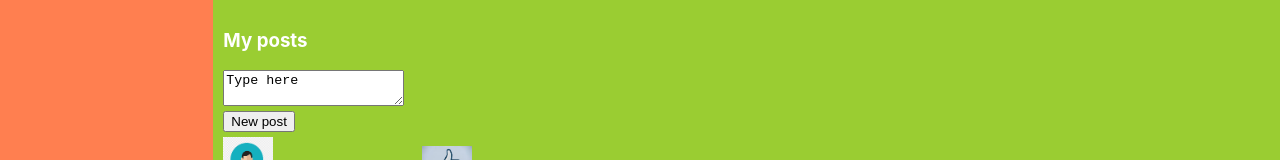
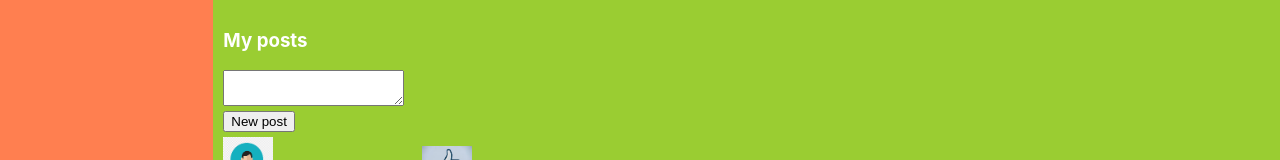
Before and after one commit to demtr/Samuray, a React (Create React App) app: page /profile in a window 1280 px wide. Shown: the part 414-574 px from the top of the page. Built offline with nearby package versions, Linux system fonts and the light colour scheme.

Commit message:
L32 was made

```diff
--- a/src/App.js
+++ b/src/App.js
@@ -18,7 +18,7 @@ function App(p) {
                 <Navbar/>
                 <div className="App-container-content">
                     <Route path="/dialogs" render={() => <Dialogs state={p.state.dialogBlock}/>}/>
-                    <Route path="/profile" render={() => <Profile state={p.state.profileBlock}/>}/>
+                    <Route path="/profile" render={() => <Profile state={p.state.profileBlock} addPost={p.addPost}/>}/>
                     <Route path="/news" component={News}/>
                     <Route path="/music" component={Music}/>
                     <Route path="/settings" component={Settings}/>
--- a/src/components/Dialogs/Dialogs.jsx
+++ b/src/components/Dialogs/Dialogs.jsx
@@ -13,6 +13,8 @@ const Dialogs = (p) => {
             </div>
             <div className={c.messages}>
                 {msgDataComp}
+                <textarea/>
+                <button>Отправить</button>
             </div>
         </div>
     );
--- a/src/components/Profile/MyPosts/MyPosts.jsx
+++ b/src/components/Profile/MyPosts/MyPosts.jsx
@@ -1,17 +1,22 @@
 import c from "./MyPosts.module.css";
 import Post from "./Post/Post";
+import React from "react";
 
 const MyPosts = (p) => {
-    debugger;
-    const myPostsComp = (p.postList).map(el => <Post message={el.message} lcount={el.lcount}/>);
+    // debugger;
+    const myPostsComp = p.postList.map(el => <Post message={el.message} lcount={el.lcount}/>);
+    let newTextRef = React.createRef();
+    const newPost = () => {
+        p.addPost(newTextRef.current.value)
+    };
 
     return (
         <div className={c.theBlock}>
 
             <h3 className={c.item}>My posts</h3>
-            <div><textarea className={c.new}>Type here</textarea></div>
+            <div><textarea ref={newTextRef} className={c.new}/></div>
             <div>
-                <button>New post</button>
+                <button onClick={newPost}>New post</button>
             </div>
             <div className={c.posts}>
                 {myPostsComp}
--- a/src/components/Profile/MyPosts/MyPosts.module.css
+++ b/src/components/Profile/MyPosts/MyPosts.module.css
@@ -7,3 +7,6 @@
 .posts {
     padding-top: 5px;
 }
+.new {
+    color: red;
+}
--- a/src/components/Profile/Profile.jsx
+++ b/src/components/Profile/Profile.jsx
@@ -7,7 +7,7 @@ debugger;
     return (
         <div>
             <img src={pic1} alt="pic"/>
-            <MyPosts postList={p.state.anyPosts}/>
+            <MyPosts postList={p.state.anyPosts} addPost={p.addPost}/>
         </div>
     );
 }
--- a/src/index.js
+++ b/src/index.js
@@ -3,14 +3,14 @@ import ReactDOM from 'react-dom';
 import './index.css';
 import App from './App';
 // import reportWebVitals from './reportWebVitals';
-import state from "./redux/state";
+import state, {addPost} from "./redux/state";
 import {BrowserRouter} from "react-router-dom";
 
 
 ReactDOM.render(
     // <React.StrictMode>
     <BrowserRouter>
-        <App state={state}/>
+        <App state={state} addPost={addPost}/>
     </BrowserRouter>
     /*</React.StrictMode>*/
     , document.getElementById('root')
--- a/src/redux/state.js
+++ b/src/redux/state.js
@@ -23,4 +23,9 @@ let state = {
     sideBar: {}
 }
 
+export let addPost = (msg) => {
+    state.profileBlock.anyPosts.push({id:5, message: msg, lcount: 0});
+    // debugger;
+}
+
 export default state;
```
